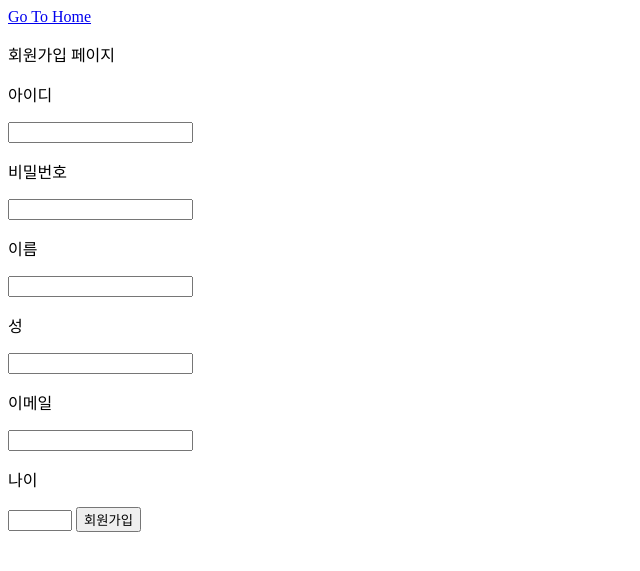
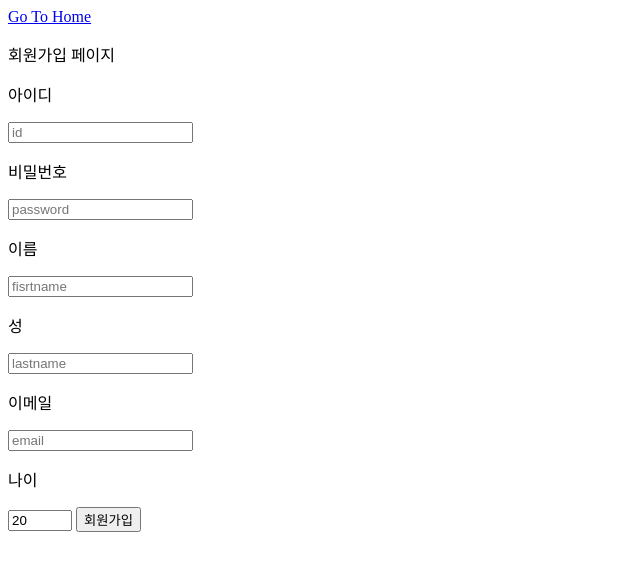
Before and after one commit to gaevalja/DjangoAuth, a Django app: template users/templates/users/signup.html in a window 1280 px wide. Shown: the top 571 px of the page, without its empty margins (0-640 px from the left). Run offline with Django 3.2, Linux system fonts and the light colour scheme; the template is opened without the code that fills it, so the values that code supplies are empty.

Commit message:
thirt-commit

```diff
--- a/users/templates/users/signup.html
+++ b/users/templates/users/signup.html
@@ -4,17 +4,17 @@
 <form action="" method="POST">
     {% csrf_token %}
     <p>아이디</p>
-    <input name='username' type="text" autocomplete="off">
+    <input name='username' type="text" autocomplete="off" placeholder="id">
     <p>비밀번호</p>
-    <input name='password' type="password" autocomplete="off">
+    <input name='password' type="password" autocomplete="off" placeholder="password">
     <p>이름</p>
-    <input name='firstname' type="text" autocomplete="off">
+    <input name='firstname' type="text" autocomplete="off" placeholder="fisrtname">
     <p>성</p>
-    <input name='lastname' type="text" autocomplete="off">
+    <input name='lastname' type="text" autocomplete="off" placeholder="lastname">
     <p>이메일</p>
-    <input name='email' type="email" autocomplete="off">
+    <input name='email' type="email" autocomplete="off" placeholder="email">
     <p>나이</p>
-    <input name='age' type="number" autocomplete="off" min="1" max="100" step="1">
+    <input name='age' type="number" autocomplete="off" min="1" max="100" step="1" placeholder="age" value="20">
 
     <input type="submit" value="회원가입">
 
--- a/users/views.py
+++ b/users/views.py
@@ -26,7 +26,7 @@ def login_view(request):
 
 def logout_view(request):
     logout(request)
-    return redirect('users:login')
+    return redirect('home:index')
 
 def signup_view(request):
     if request.method == 'POST':
@@ -55,7 +55,6 @@ def signup_view(request):
 
             user = User.objects.create_user(username, email, password, first_name=firstname, last_name=lastname, age=age)
             user.save()
-
             login(request, user)
             return redirect('home:index')
         else:
```
Also changed, not shown: db.sqlite3.
